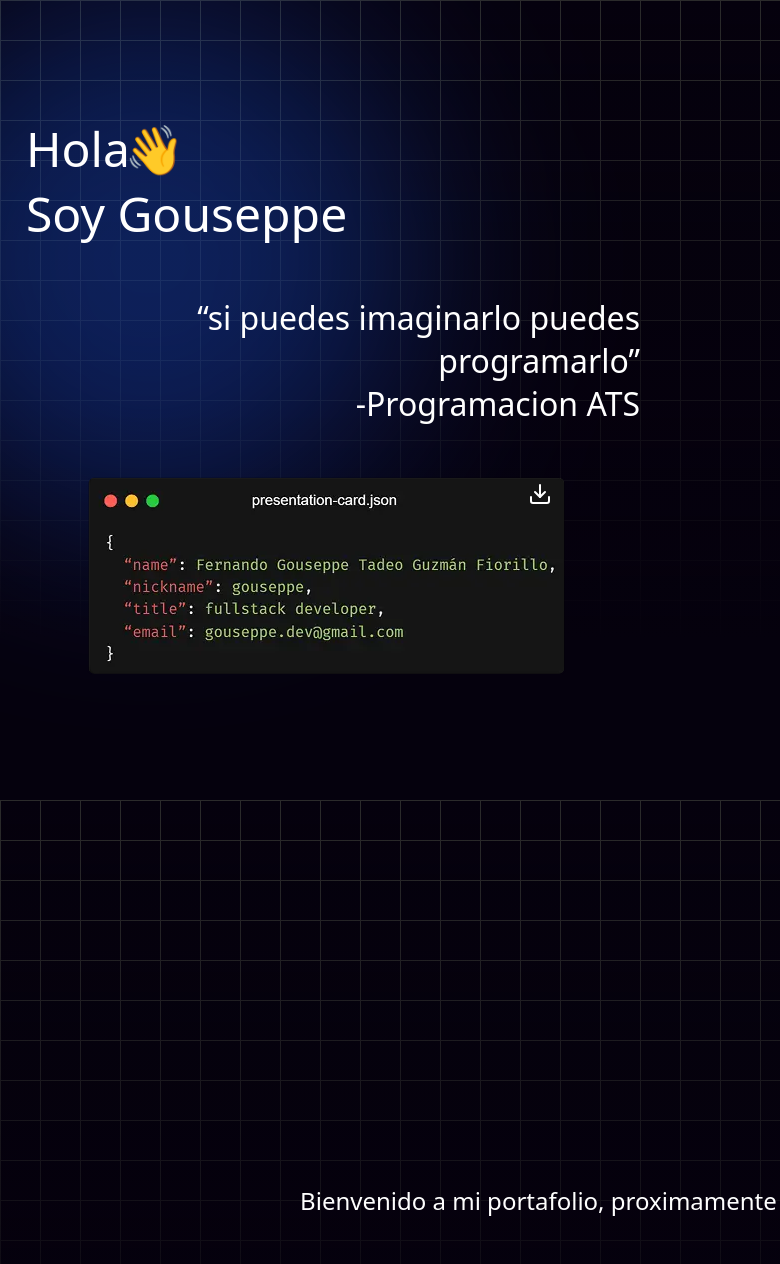
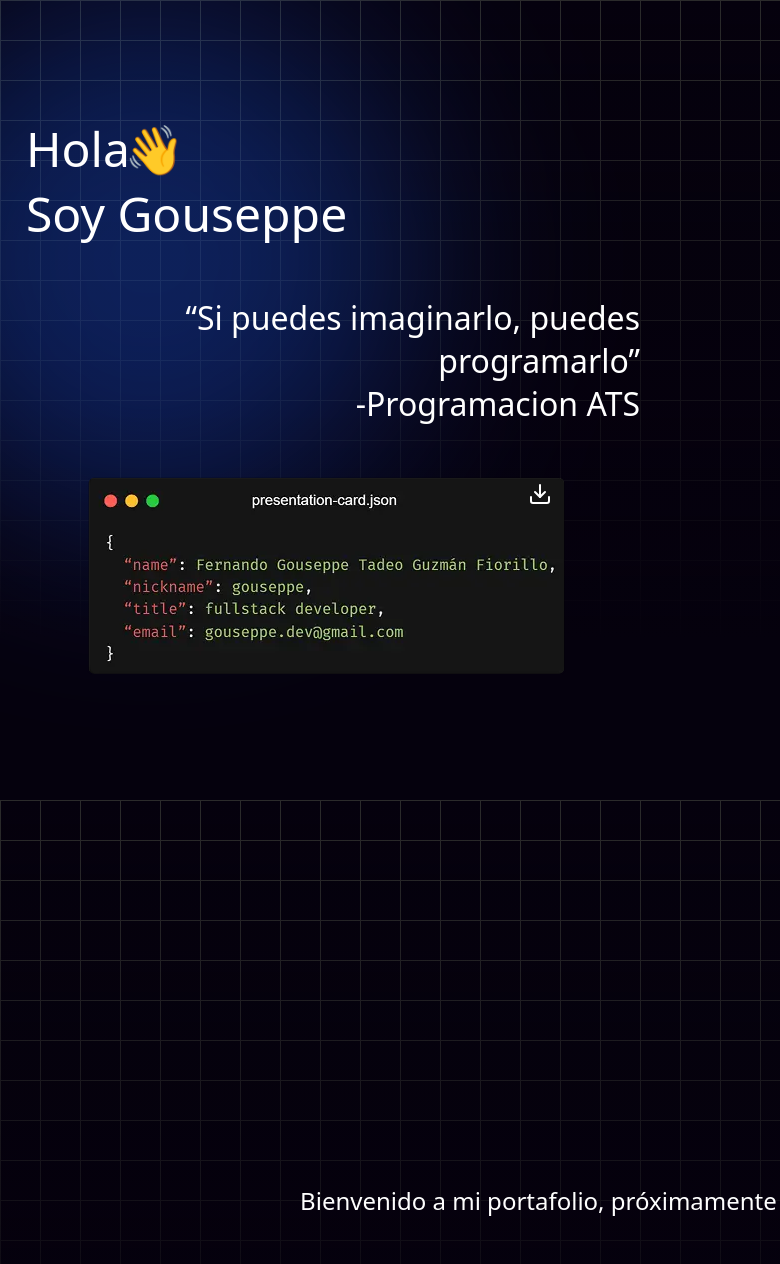
Before and after one commit to Gouseppe/portfolio, an Astro site: page / in a window 1280 px wide. Shown: the top 1264 px of the page, 0-780 px from the left. Built offline with nearby package versions, Linux system fonts and the light colour scheme; Astro itself is replaced by a stand-in of ours.

Commit message:
fix: Correct typos in the CommingSoon and index components.

```diff
--- a/src/components/CommingSoon.astro
+++ b/src/components/CommingSoon.astro
@@ -3,7 +3,7 @@ import Circle from "./Circle.astro";
 ---
 
 <div class="main">
-  <div>Bienvenido a mi portafolio, proximamente habran avances...</div>
+  <div>Bienvenido a mi portafolio, próximamente habran avances...</div>
 </div>
 <!-- <Welcome /> -->
 
--- a/src/pages/index.astro
+++ b/src/pages/index.astro
@@ -33,7 +33,7 @@ import { Mail, Linkedin, Github, Download } from "@lucide/astro";
           <p>Soy Gouseppe</p>
         </div>
         <div class="hero__phrase">
-          <p>“si puedes imaginarlo puedes programarlo”</p>
+          <p>“Si puedes imaginarlo, puedes programarlo”</p>
           <p>-Programacion ATS</p>
         </div>
         <div class="right-side__buttons-container mobile">
```
